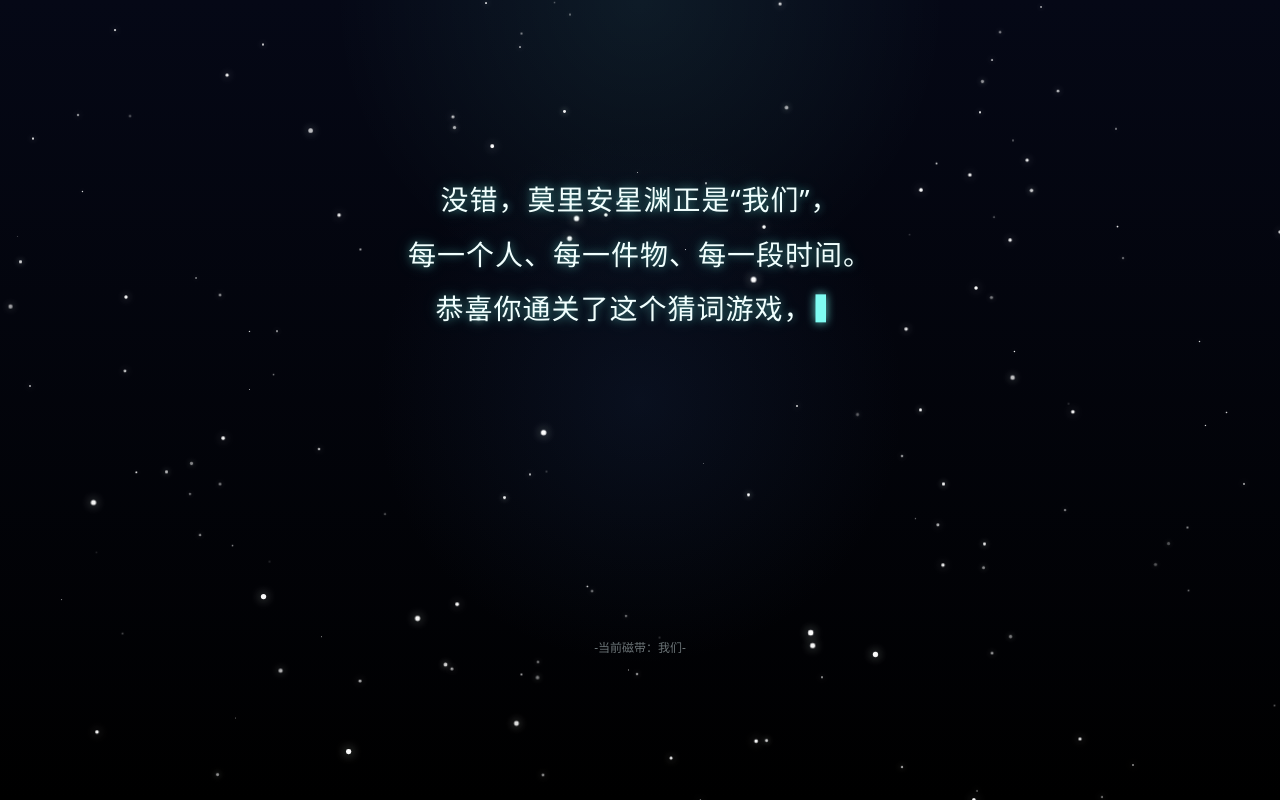
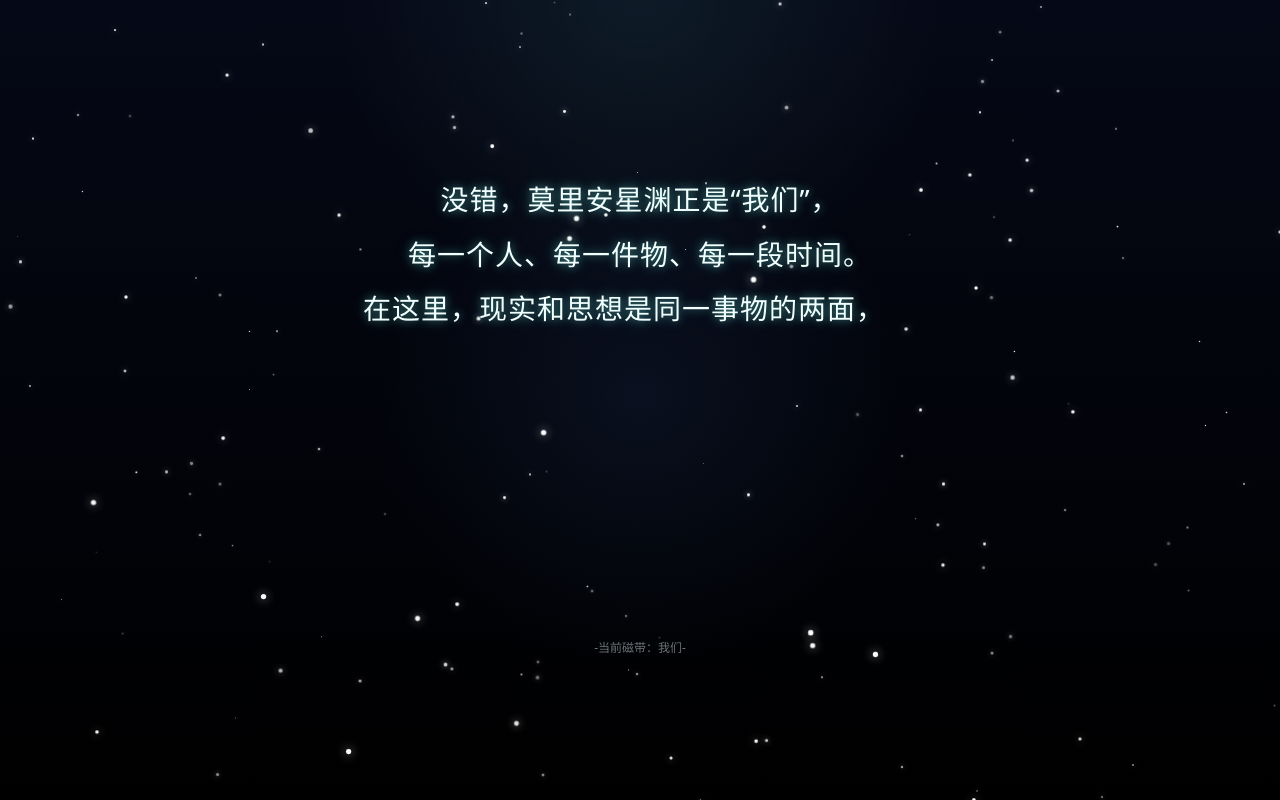
Before and after one commit to AyaoHaru/BAR, a plain HTML site: page us/index.html in a window 1280 px wide. Drawn offline with Linux system fonts and the light colour scheme.

Commit message:
Update index.html

```diff
--- a/us/index.html
+++ b/us/index.html
@@ -236,6 +236,10 @@
     const lines = [
       '没错，莫里安星渊正是“我们”，',
       '每一个人、每一件物、每一段时间。',
+      '在这里，现实和思想是同一事物的两面，',
+      '任何想法只要动了念就一定能实现。',
+      '没错，我们正是星渊……',
+      '               ',
       '恭喜你通关了这个猜词游戏，',
       '这是一个小小的奖品。',
       '（磁带机颤动了几下…）',
```
